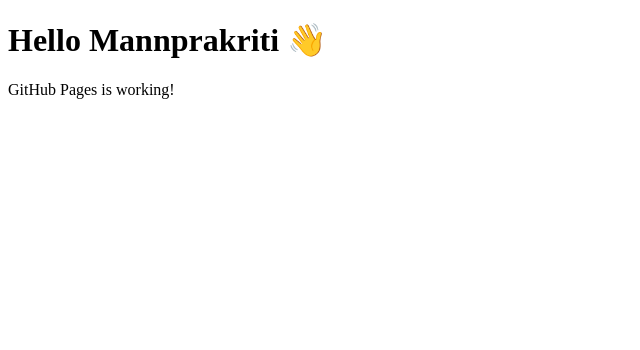
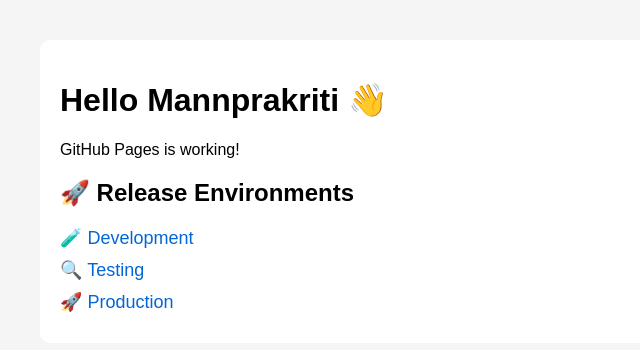
Before and after one commit to mannprakriti/mannprakriti.github.io, a plain HTML site: page index.html in a window 1280 px wide. Shown: the whole page, without its empty margins (0-640 px from the left). Drawn offline with Linux system fonts and the light colour scheme.

Commit message:
Update index.html

```diff
--- a/index.html
+++ b/index.html
@@ -2,9 +2,38 @@
 <html>
 <head>
   <title>My Site</title>
+  <style>
+    body {
+      font-family: Arial;
+      margin: 40px;
+      background: #f5f5f5;
+    }
+    .container {
+      background: white;
+      padding: 20px;
+      border-radius: 10px;
+      max-width: 700px;
+    }
+    a {
+      display: block;
+      margin: 10px 0;
+      font-size: 18px;
+      text-decoration: none;
+      color: #0366d6;
+    }
+  </style>
 </head>
+
 <body>
-  <h1>Hello Mannprakriti 👋</h1>
-  <p>GitHub Pages is working!</p>
+  <div class="container">
+    <h1>Hello Mannprakriti 👋</h1>
+    <p>GitHub Pages is working!</p>
+
+    <h2>🚀 Release Environments</h2>
+
+    <a href="./release/dev/">🧪 Development</a>
+    <a href="./release/testing/">🔍 Testing</a>
+    <a href="./release/prod/">🚀 Production</a>
+  </div>
 </body>
 </html>
```
